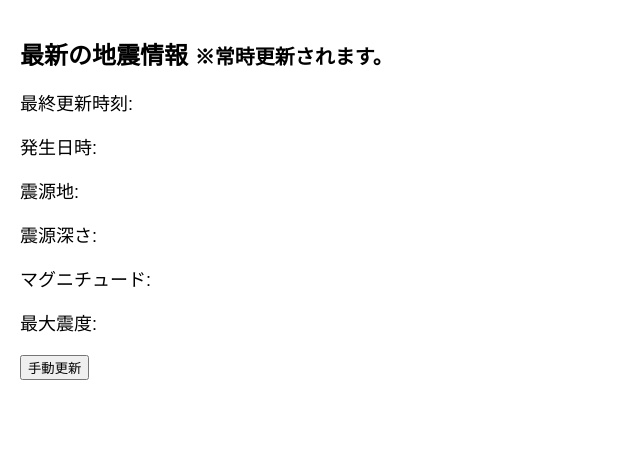
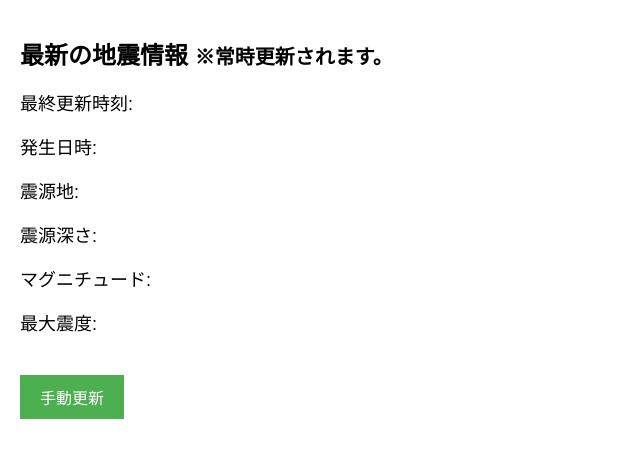
Before and after one commit to najiomad/eew, a plain HTML site: page docs/index.html in a window 1280 px wide. Shown: the whole page, without its empty margins (0-640 px from the left). Drawn offline with nearby package versions, Linux system fonts and the light colour scheme; some packages are replaced by stand-ins of ours; no server answers; a script that the page names is missing.

Commit message:
不要な要素を削除、id名を修正

```diff
--- a/docs/style.css
+++ b/docs/style.css
@@ -23,7 +23,7 @@ p {
 }
 
 /* 更新ボタンのスタイル */
-#updateButton {
+#update {
   display: inline-block;
   padding: 10px 20px;
   background-color: #4CAF50;
```
